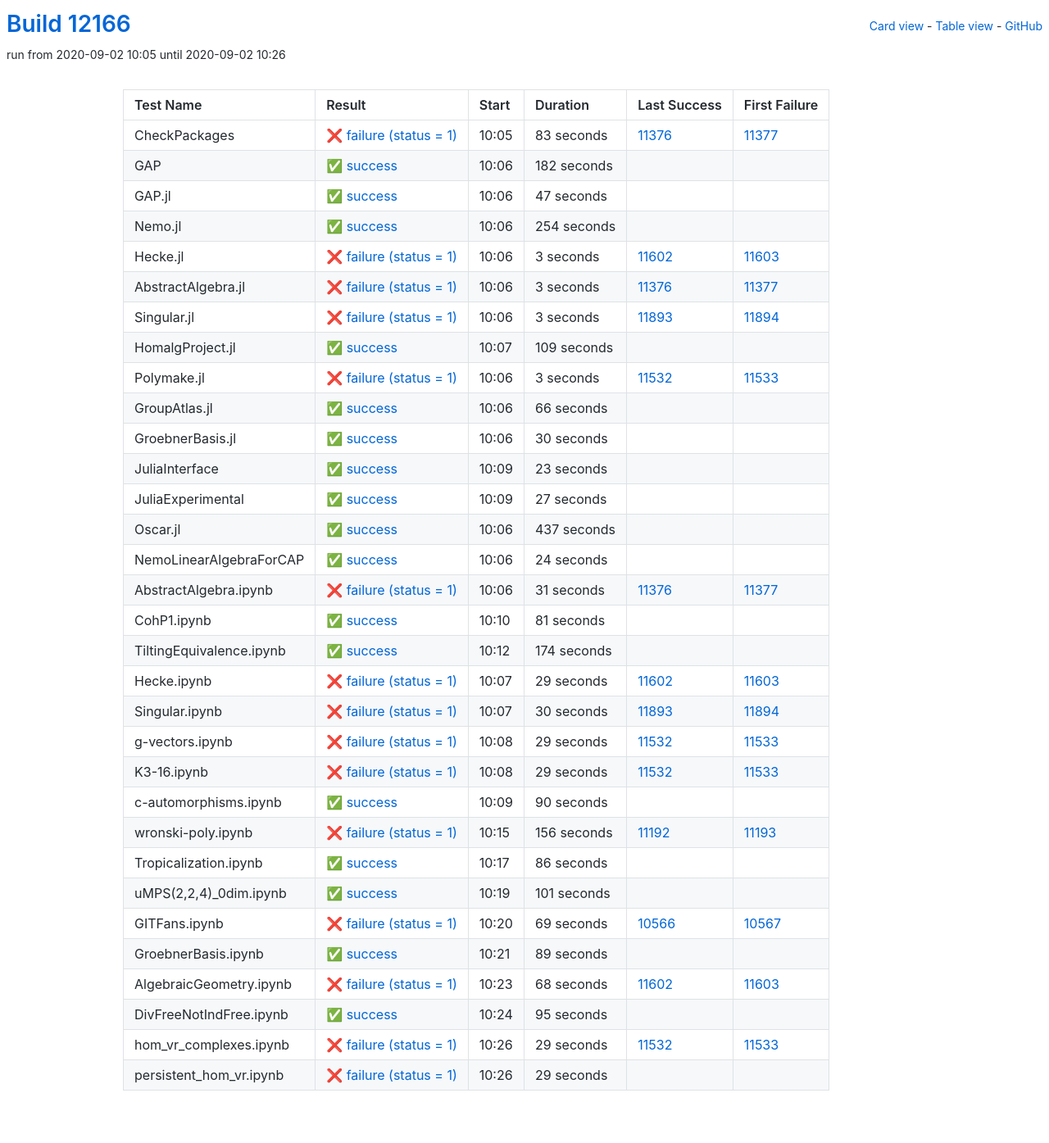
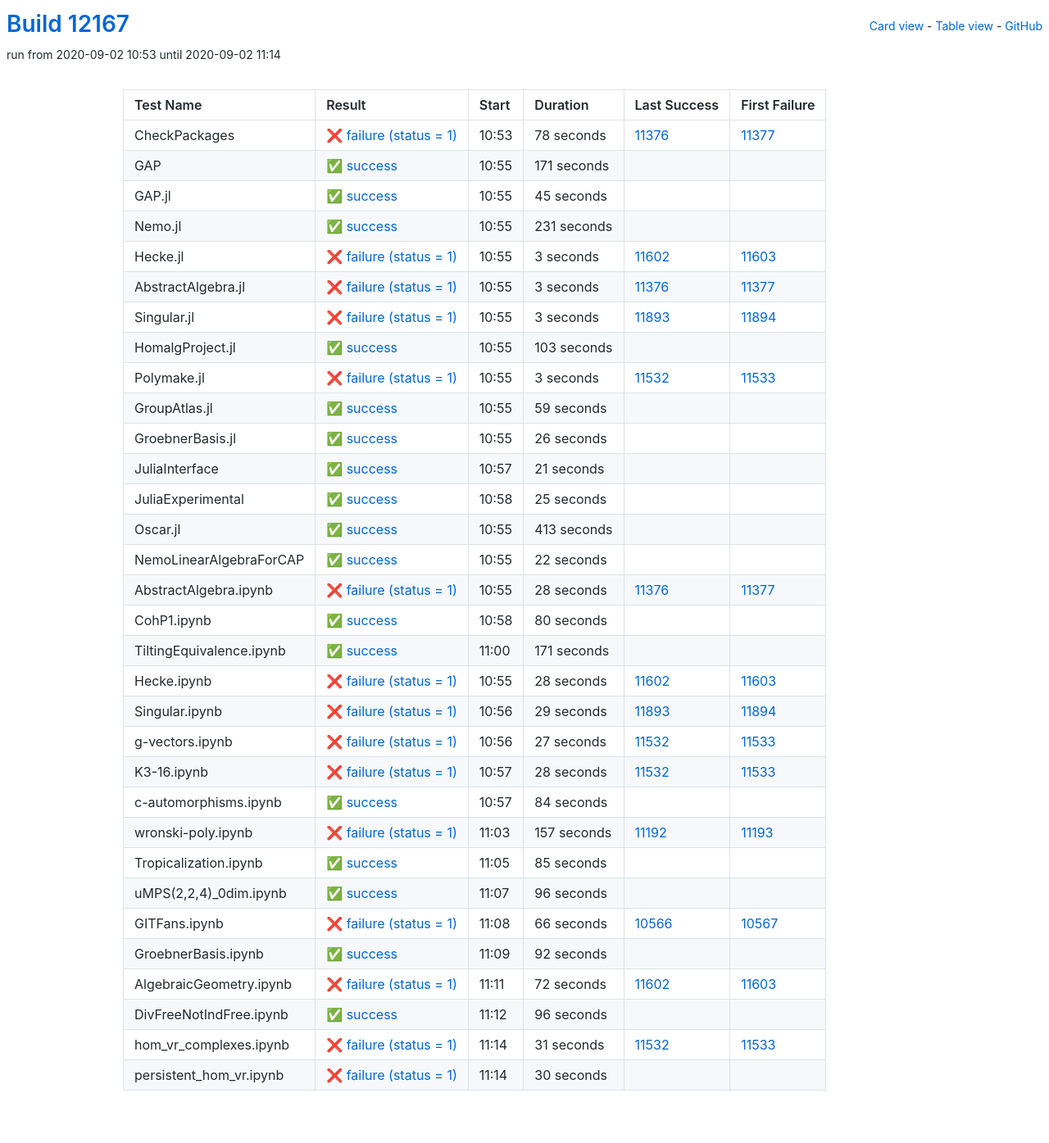
Before and after one commit to oscar-system/oscar-ci-status, a Jekyll site: the page built from table.html, in a window 1280 px wide. Shown: the whole page at 82% size. Built offline with Jekyll 4.4.1, drawn with Linux system fonts in a browser that asks for light colours.

Commit message:
Build #12167

```diff
--- a/_data/ci.yml
+++ b/_data/ci.yml
@@ -1,6 +1,6 @@
 ---
-build: 12166
-build_url: https://oscarci.mathematik.uni-kl.de/job/oscar/12166/
+build: 12167
+build_url: https://oscarci.mathematik.uni-kl.de/job/oscar/12167/
 job: oscar
 organization: oscar-system
 repo: oscar-ci-status
@@ -8,56 +8,56 @@
 tests:
 - name: CheckPackages
   id: checkpackages
-  log: https://oscarci.mathematik.uni-kl.de/job/oscar/12166/artifact/logs/build-12166/CheckPackages.log
-  start: 2020-09-02 10:05
+  log: https://oscarci.mathematik.uni-kl.de/job/oscar/12167/artifact/logs/build-12167/CheckPackages.log
+  start: 2020-09-02 10:53
   success: false
   exitcode: 1
   status: failure
-  duration: 83
+  duration: 78
   last_success: 11376
   last_success_url: https://oscarci.mathematik.uni-kl.de/job/oscar/11376/
   first_failure: 11377
   first_failure_url: https://oscarci.mathematik.uni-kl.de/job/oscar/11377/
 - name: GAP
   id: gap
-  log: https://oscarci.mathematik.uni-kl.de/job/oscar/12166/artifact/logs/build-12166/GAP.log
-  start: 2020-09-02 10:06
+  log: https://oscarci.mathematik.uni-kl.de/job/oscar/12167/artifact/logs/build-12167/GAP.log
+  start: 2020-09-02 10:55
   success: true
   exitcode: 0
   status: success
-  duration: 182
+  duration: 171
   last_success: false
   last_success_url:
   first_failure: false
   first_failure_url:
 - name: GAP.jl
   id: gap-jl
-  log: https://oscarci.mathematik.uni-kl.de/job/oscar/12166/artifact/logs/build-12166/GAP.jl.log
-  start: 2020-09-02 10:06
+  log: https://oscarci.mathematik.uni-kl.de/job/oscar/12167/artifact/logs/build-12167/GAP.jl.log
+  start: 2020-09-02 10:55
   success: true
   exitcode: 0
   status: success
-  duration: 47
+  duration: 45
   last_success: false
   last_success_url:
   first_failure: false
   first_failure_url:
 - name: Nemo.jl
   id: nemo-jl
-  log: https://oscarci.mathematik.uni-kl.de/job/oscar/12166/artifact/logs/build-12166/Nemo.jl.log
-  start: 2020-09-02 10:06
+  log: https://oscarci.mathematik.uni-kl.de/job/oscar/12167/artifact/logs/build-12167/Nemo.jl.log
+  start: 2020-09-02 10:55
   success: true
   exitcode: 0
   status: success
-  duration: 254
+  duration: 231
   last_success: false
   last_success_url:
   first_failure: false
   first_failure_url:
 - name: Hecke.jl
   id: hecke-jl
-  log: https://oscarci.mathematik.uni-kl.de/job/oscar/12166/artifact/logs/build-12166/Hecke.jl.log
-  start: 2020-09-02 10:06
+  log: https://oscarci.mathematik.uni-kl.de/job/oscar/12167/artifact/logs/build-12167/Hecke.jl.log
+  start: 2020-09-02 10:55
   success: false
   exitcode: 1
   status: failure
@@ -68,8 +68,8 @@
   first_failure_url: https://oscarci.mathematik.uni-kl.de/job/oscar/11603/
 - name: AbstractAlgebra.jl
   id: abstractalgebra-jl
-  log: https://oscarci.mathematik.uni-kl.de/job/oscar/12166/artifact/logs/build-12166/AbstractAlgebra.jl.log
-  start: 2020-09-02 10:06
+  log: https://oscarci.mathematik.uni-kl.de/job/oscar/12167/artifact/logs/build-12167/AbstractAlgebra.jl.log
+  start: 2020-09-02 10:55
   success: false
   exitcode: 1
   status: failure
@@ -80,8 +80,8 @@
   first_failure_url: https://oscarci.mathematik.uni-kl.de/job/oscar/11377/
 - name: Singular.jl
   id: singular-jl
-  log: https://oscarci.mathematik.uni-kl.de/job/oscar/12166/artifact/logs/build-12166/Singular.jl.log
-  start: 2020-09-02 10:06
+  log: https://oscarci.mathematik.uni-kl.de/job/oscar/12167/artifact/logs/build-12167/Singular.jl.log
+  start: 2020-09-02 10:55
   success: false
   exitcode: 1
   status: failure
@@ -92,20 +92,20 @@
   first_failure_url: https://oscarci.mathematik.uni-kl.de/job/oscar/11894/
 - name: HomalgProject.jl
   id: homalgproject-jl
-  log: https://oscarci.mathematik.uni-kl.de/job/oscar/12166/artifact/logs/build-12166/HomalgProject.jl.log
-  start: 2020-09-02 10:07
+  log: https://oscarci.mathematik.uni-kl.de/job/oscar/12167/artifact/logs/build-12167/HomalgProject.jl.log
+  start: 2020-09-02 10:55
   success: true
   exitcode: 0
   status: success
-  duration: 109
+  duration: 103
   last_success: false
   last_success_url:
   first_failure: false
   first_failure_url:
 - name: Polymake.jl
   id: polymake-jl
-  log: https://oscarci.mathematik.uni-kl.de/job/oscar/12166/artifact/logs/build-12166/Polymake.jl.log
-  start: 2020-09-02 10:06
+  log: https://oscarci.mathematik.uni-kl.de/job/oscar/12167/artifact/logs/build-12167/Polymake.jl.log
+  start: 2020-09-02 10:55
   success: false
   exitcode: 1
   status: failure
@@ -116,276 +116,276 @@
   first_failure_url: https://oscarci.mathematik.uni-kl.de/job/oscar/11533/
 - name: GroupAtlas.jl
   id: groupatlas-jl
-  log: https://oscarci.mathematik.uni-kl.de/job/oscar/12166/artifact/logs/build-12166/GroupAtlas.jl.log
-  start: 2020-09-02 10:06
+  log: https://oscarci.mathematik.uni-kl.de/job/oscar/12167/artifact/logs/build-12167/GroupAtlas.jl.log
+  start: 2020-09-02 10:55
   success: true
   exitcode: 0
   status: success
-  duration: 66
+  duration: 59
   last_success: false
   last_success_url:
   first_failure: false
   first_failure_url:
 - name: GroebnerBasis.jl
   id: groebnerbasis-jl
-  log: https://oscarci.mathematik.uni-kl.de/job/oscar/12166/artifact/logs/build-12166/GroebnerBasis.jl.log
-  start: 2020-09-02 10:06
+  log: https://oscarci.mathematik.uni-kl.de/job/oscar/12167/artifact/logs/build-12167/GroebnerBasis.jl.log
+  start: 2020-09-02 10:55
   success: true
   exitcode: 0
   status: success
-  duration: 30
+  duration: 26
   last_success: false
   last_success_url:
   first_failure: false
   first_failure_url:
 - name: JuliaInterface
   id: juliainterface
-  log: https://oscarci.mathematik.uni-kl.de/job/oscar/12166/artifact/logs/build-12166/JuliaInterface.log
-  start: 2020-09-02 10:09
+  log: https://oscarci.mathematik.uni-kl.de/job/oscar/12167/artifact/logs/build-12167/JuliaInterface.log
+  start: 2020-09-02 10:57
   success: true
   exitcode: 0
   status: success
-  duration: 23
+  duration: 21
   last_success: false
   last_success_url:
   first_failure: false
   first_failure_url:
 - name: JuliaExperimental
   id: juliaexperimental
-  log: https://oscarci.mathematik.uni-kl.de/job/oscar/12166/artifact/logs/build-12166/JuliaExperimental.log
-  start: 2020-09-02 10:09
+  log: https://oscarci.mathematik.uni-kl.de/job/oscar/12167/artifact/logs/build-12167/JuliaExperimental.log
+  start: 2020-09-02 10:58
   success: true
   exitcode: 0
   status: success
-  duration: 27
+  duration: 25
   last_success: false
   last_success_url:
   first_failure: false
   first_failure_url:
 - name: Oscar.jl
   id: oscar-jl
-  log: https://oscarci.mathematik.uni-kl.de/job/oscar/12166/artifact/logs/build-12166/Oscar.jl.log
-  start: 2020-09-02 10:06
+  log: https://oscarci.mathematik.uni-kl.de/job/oscar/12167/artifact/logs/build-12167/Oscar.jl.log
+  start: 2020-09-02 10:55
   success: true
   exitcode: 0
   status: success
-  duration: 437
+  duration: 413
   last_success: false
   last_success_url:
   first_failure: false
   first_failure_url:
 - name: NemoLinearAlgebraForCAP
   id: nemolinearalgebraforcap
-  log: https://oscarci.mathematik.uni-kl.de/job/oscar/12166/artifact/logs/build-12166/NemoLinearAlgebraForCAP.log
-  start: 2020-09-02 10:06
+  log: https://oscarci.mathematik.uni-kl.de/job/oscar/12167/artifact/logs/build-12167/NemoLinearAlgebraForCAP.log
+  start: 2020-09-02 10:55
   success: true
   exitcode: 0
   status: success
-  duration: 24
+  duration: 22
   last_success: false
   last_success_url:
   first_failure: false
   first_failure_url:
 - name: AbstractAlgebra.ipynb
   id: abstractalgebra-ipynb
-  log: https://oscarci.mathematik.uni-kl.de/job/oscar/12166/artifact/logs/build-12166/AbstractAlgebra.ipynb.log
-  start: 2020-09-02 10:06
+  log: https://oscarci.mathematik.uni-kl.de/job/oscar/12167/artifact/logs/build-12167/AbstractAlgebra.ipynb.log
+  start: 2020-09-02 10:55
   success: false
   exitcode: 1
   status: failure
-  duration: 31
+  duration: 28
   last_success: 11376
   last_success_url: https://oscarci.mathematik.uni-kl.de/job/oscar/11376/
   first_failure: 11377
   first_failure_url: https://oscarci.mathematik.uni-kl.de/job/oscar/11377/
 - name: CohP1.ipynb
   id: cohp1-ipynb
-  log: https://oscarci.mathematik.uni-kl.de/job/oscar/12166/artifact/logs/build-12166/CohP1.ipynb.log
-  start: 2020-09-02 10:10
+  log: https://oscarci.mathematik.uni-kl.de/job/oscar/12167/artifact/logs/build-12167/CohP1.ipynb.log
+  start: 2020-09-02 10:58
   success: true
   exitcode: 0
   status: success
-  duration: 81
+  duration: 80
   last_success: false
   last_success_url:
   first_failure: false
   first_failure_url:
 - name: TiltingEquivalence.ipynb
   id: tiltingequivalence-ipynb
-  log: https://oscarci.mathematik.uni-kl.de/job/oscar/12166/artifact/logs/build-12166/TiltingEquivalence.ipynb.log
-  start: 2020-09-02 10:12
+  log: https://oscarci.mathematik.uni-kl.de/job/oscar/12167/artifact/logs/build-12167/TiltingEquivalence.ipynb.log
+  start: 2020-09-02 11:00
   success: true
   exitcode: 0
   status: success
-  duration: 174
+  duration: 171
   last_success: false
   last_success_url:
   first_failure: false
   first_failure_url:
 - name: Hecke.ipynb
   id: hecke-ipynb
-  log: https://oscarci.mathematik.uni-kl.de/job/oscar/12166/artifact/logs/build-12166/Hecke.ipynb.log
-  start: 2020-09-02 10:07
+  log: https://oscarci.mathematik.uni-kl.de/job/oscar/12167/artifact/logs/build-12167/Hecke.ipynb.log
+  start: 2020-09-02 10:55
   success: false
   exitcode: 1
   status: failure
-  duration: 29
+  duration: 28
   last_success: 11602
   last_success_url: https://oscarci.mathematik.uni-kl.de/job/oscar/11602/
   first_failure: 11603
   first_failure_url: https://oscarci.mathematik.uni-kl.de/job/oscar/11603/
 - name: Singular.ipynb
   id: singular-ipynb
-  log: https://oscarci.mathematik.uni-kl.de/job/oscar/12166/artifact/logs/build-12166/Singular.ipynb.log
-  start: 2020-09-02 10:07
+  log: https://oscarci.mathematik.uni-kl.de/job/oscar/12167/artifact/logs/build-12167/Singular.ipynb.log
+  start: 2020-09-02 10:56
   success: false
   exitcode: 1
   status: failure
-  duration: 30
+  duration: 29
   last_success: 11893
   last_success_url: https://oscarci.mathematik.uni-kl.de/job/oscar/11893/
   first_failure: 11894
   first_failure_url: https://oscarci.mathematik.uni-kl.de/job/oscar/11894/
 - name: g-vectors.ipynb
   id: g-vectors-ipynb
-  log: https://oscarci.mathematik.uni-kl.de/job/oscar/12166/artifact/logs/build-12166/g-vectors.ipynb.log
-  start: 2020-09-02 10:08
+  log: https://oscarci.mathematik.uni-kl.de/job/oscar/12167/artifact/logs/build-12167/g-vectors.ipynb.log
+  start: 2020-09-02 10:56
   success: false
   exitcode: 1
   status: failure
-  duration: 29
+  duration: 27
   last_success: 11532
   last_success_url: https://oscarci.mathematik.uni-kl.de/job/oscar/11532/
   first_failure: 11533
   first_failure_url: https://oscarci.mathematik.uni-kl.de/job/oscar/11533/
 - name: K3-16.ipynb
   id: k3-16-ipynb
-  log: https://oscarci.mathematik.uni-kl.de/job/oscar/12166/artifact/logs/build-12166/K3-16.ipynb.log
-  start: 2020-09-02 10:08
+  log: https://oscarci.mathematik.uni-kl.de/job/oscar/12167/artifact/logs/build-12167/K3-16.ipynb.log
+  start: 2020-09-02 10:57
   success: false
   exitcode: 1
   status: failure
-  duration: 29
+  duration: 28
   last_success: 11532
   last_success_url: https://oscarci.mathematik.uni-kl.de/job/oscar/11532/
   first_failure: 11533
   first_failure_url: https://oscarci.mathematik.uni-kl.de/job/oscar/11533/
 - name: c-automorphisms.ipynb
   id: c-automorphisms-ipynb
-  log: https://oscarci.mathematik.uni-kl.de/job/oscar/12166/artifact/logs/build-12166/c-automorphisms.ipynb.log
-  start: 2020-09-02 10:09
+  log: https://oscarci.mathematik.uni-kl.de/job/oscar/12167/artifact/logs/build-12167/c-automorphisms.ipynb.log
+  start: 2020-09-02 10:57
   success: true
   exitcode: 0
   status: success
-  duration: 90
+  duration: 84
   last_success: false
   last_success_url:
   first_failure: false
   first_failure_url:
 - name: wronski-poly.ipynb
   id: wronski-poly-ipynb
-  log: https://oscarci.mathematik.uni-kl.de/job/oscar/12166/artifact/logs/build-12166/wronski-poly.ipynb.log
-  start: 2020-09-02 10:15
+  log: https://oscarci.mathematik.uni-kl.de/job/oscar/12167/artifact/logs/build-12167/wronski-poly.ipynb.log
+  start: 2020-09-02 11:03
   success: false
   exitcode: 1
   status: failure
-  duration: 156
+  duration: 157
   last_success: 11192
   last_success_url: https://oscarci.mathematik.uni-kl.de/job/oscar/11192/
   first_failure: 11193
   first_failure_url: https://oscarci.mathematik.uni-kl.de/job/oscar/11193/
 - name: Tropicalization.ipynb
   id: tropicalization-ipynb
-  log: https://oscarci.mathematik.uni-kl.de/job/oscar/12166/artifact/logs/build-12166/Tropicalization.ipynb.log
-  start: 2020-09-02 10:17
+  log: https://oscarci.mathematik.uni-kl.de/job/oscar/12167/artifact/logs/build-12167/Tropicalization.ipynb.log
+  start: 2020-09-02 11:05
   success: true
   exitcode: 0
   status: success
-  duration: 86
+  duration: 85
   last_success: false
   last_success_url:
   first_failure: false
   first_failure_url:
 - name: uMPS(2,2,4)_0dim.ipynb
   id: umps-2-2-4-0dim-ipynb
-  log: https://oscarci.mathematik.uni-kl.de/job/oscar/12166/artifact/logs/build-12166/uMPS-2-2-4-_0dim.ipynb.log
-  start: 2020-09-02 10:19
+  log: https://oscarci.mathematik.uni-kl.de/job/oscar/12167/artifact/logs/build-12167/uMPS-2-2-4-_0dim.ipynb.log
+  start: 2020-09-02 11:07
   success: true
   exitcode: 0
   status: success
-  duration: 101
+  duration: 96
   last_success: false
   last_success_url:
   first_failure: false
   first_failure_url:
 - name: GITFans.ipynb
   id: gitfans-ipynb
-  log: https://oscarci.mathematik.uni-kl.de/job/oscar/12166/artifact/logs/build-12166/GITFans.ipynb.log
-  start: 2020-09-02 10:20
+  log: https://oscarci.mathematik.uni-kl.de/job/oscar/12167/artifact/logs/build-12167/GITFans.ipynb.log
+  start: 2020-09-02 11:08
   success: false
   exitcode: 1
   status: failure
-  duration: 69
+  duration: 66
   last_success: 10566
   last_success_url: https://oscarci.mathematik.uni-kl.de/job/oscar/10566/
   first_failure: 10567
   first_failure_url: https://oscarci.mathematik.uni-kl.de/job/oscar/10567/
 - name: GroebnerBasis.ipynb
   id: groebnerbasis-ipynb
-  log: https://oscarci.mathematik.uni-kl.de/job/oscar/12166/artifact/logs/build-12166/GroebnerBasis.ipynb.log
-  start: 2020-09-02 10:21
+  log: https://oscarci.mathematik.uni-kl.de/job/oscar/12167/artifact/logs/build-12167/GroebnerBasis.ipynb.log
+  start: 2020-09-02 11:09
   success: true
   exitcode: 0
   status: success
-  duration: 89
+  duration: 92
   last_success: false
   last_success_url:
   first_failure: false
   first_failure_url:
 - name: AlgebraicGeometry.ipynb
   id: algebraicgeometry-ipynb
-  log: https://oscarci.mathematik.uni-kl.de/job/oscar/12166/artifact/logs/build-12166/AlgebraicGeometry.ipynb.log
-  start: 2020-09-02 10:23
+  log: https://oscarci.mathematik.uni-kl.de/job/oscar/12167/artifact/logs/build-12167/AlgebraicGeometry.ipynb.log
+  start: 2020-09-02 11:11
   success: false
   exitcode: 1
   status: failure
-  duration: 68
+  duration: 72
   last_success: 11602
   last_success_url: https://oscarci.mathematik.uni-kl.de/job/oscar/11602/
   first_failure: 11603
   first_failure_url: https://oscarci.mathematik.uni-kl.de/job/oscar/11603/
 - name: DivFreeNotIndFree.ipynb
   id: divfreenotindfree-ipynb
-  log: https://oscarci.mathematik.uni-kl.de/job/oscar/12166/artifact/logs/build-12166/DivFreeNotIndFree.ipynb.log
-  start: 2020-09-02 10:24
+  log: https://oscarci.mathematik.uni-kl.de/job/oscar/12167/artifact/logs/build-12167/DivFreeNotIndFree.ipynb.log
+  start: 2020-09-02 11:12
   success: true
   exitcode: 0
   status: success
-  duration: 95
+  duration: 96
   last_success: false
   last_success_url:
   first_failure: false
   first_failure_url:
 - name: hom_vr_complexes.ipynb
   id: hom-vr-complexes-ipynb
-  log: https://oscarci.mathematik.uni-kl.de/job/oscar/12166/artifact/logs/build-12166/hom_vr_complexes.ipynb.log
-  start: 2020-09-02 10:26
+  log: https://oscarci.mathematik.uni-kl.de/job/oscar/12167/artifact/logs/build-12167/hom_vr_complexes.ipynb.log
+  start: 2020-09-02 11:14
   success: false
   exitcode: 1
   status: failure
-  duration: 29
+  duration: 31
   last_success: 11532
   last_success_url: https://oscarci.mathematik.uni-kl.de/job/oscar/11532/
   first_failure: 11533
   first_failure_url: https://oscarci.mathematik.uni-kl.de/job/oscar/11533/
 - name: persistent_hom_vr.ipynb
   id: persistent-hom-vr-ipynb
-  log: https://oscarci.mathematik.uni-kl.de/job/oscar/12166/artifact/logs/build-12166/persistent_hom_vr.ipynb.log
-  start: 2020-09-02 10:26
+  log: https://oscarci.mathematik.uni-kl.de/job/oscar/12167/artifact/logs/build-12167/persistent_hom_vr.ipynb.log
+  start: 2020-09-02 11:14
   success: false
   exitcode: 1
   status: failure
-  duration: 29
+  duration: 30
   last_success: false
   last_success_url:
   first_failure: false
```
Also changed, not shown: README.md.
